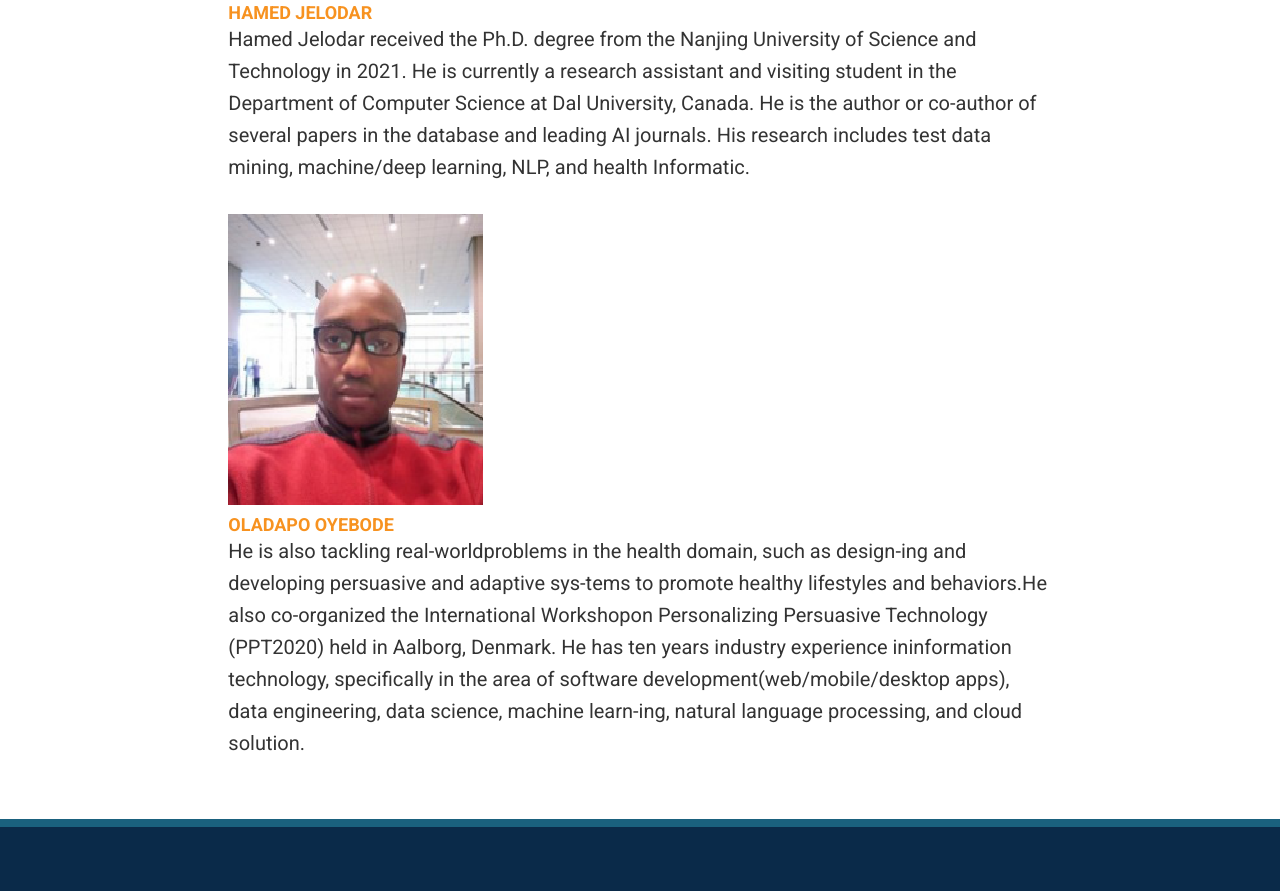
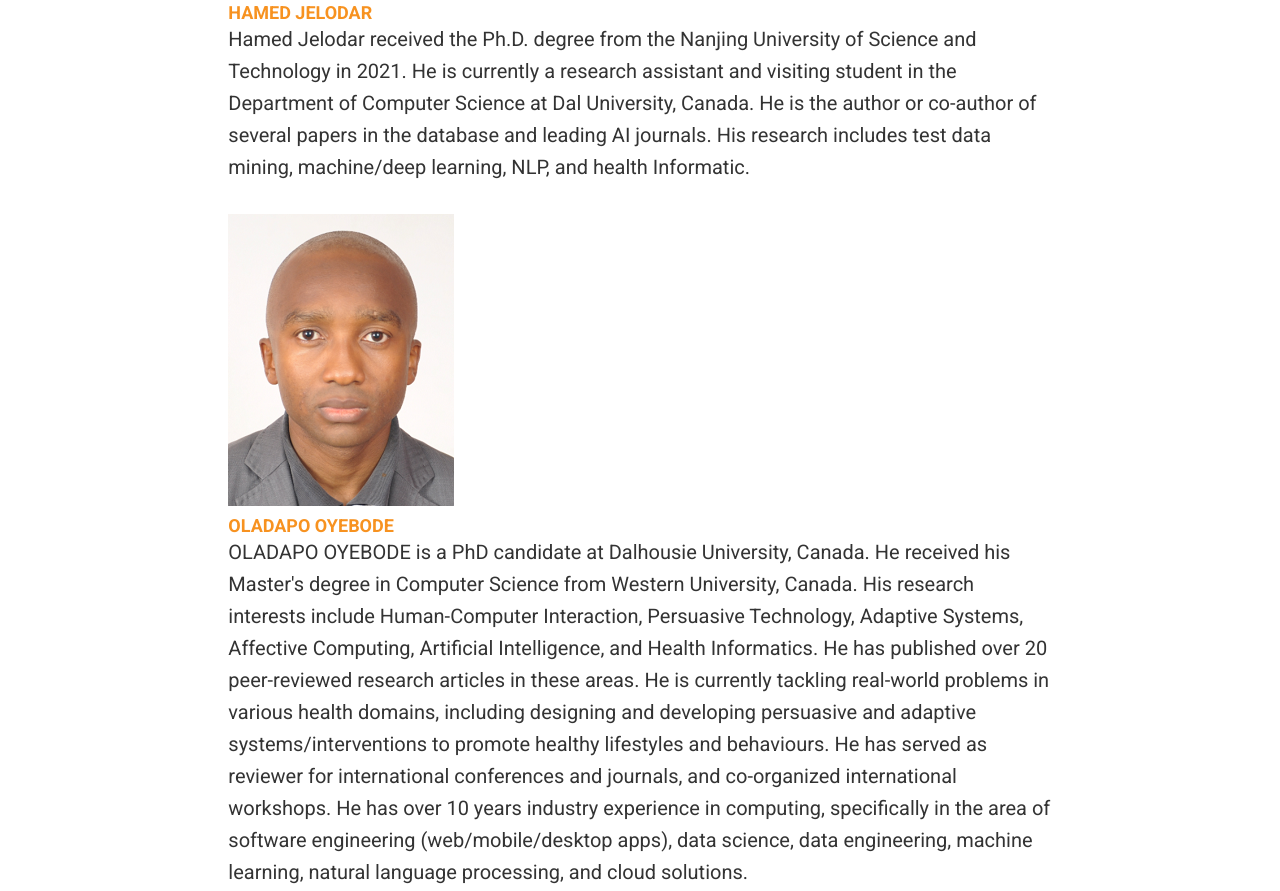
Before and after one commit to COVGEN/DalCOVGEN, a plain HTML site: page COVGEN-Team.html in a window 1280 px wide. Shown: the part 2185-3076 px from the top of the page. Drawn offline with nearby package versions, Linux system fonts and the light colour scheme.

Commit message:
Update COVGEN-Team.html

```diff
--- a/COVGEN-Team.html
+++ b/COVGEN-Team.html
@@ -106,9 +106,9 @@
                 </section>
 
                 <section>
-                    <img class="img-responsive" src="img/Ola.png" alt=" ">
+                    <img class="img-responsive" src="img/Ola3.png" alt=" ">
                     <h4>Oladapo Oyebode</h4>
-                    <p>  He is also tackling real-worldproblems in the health domain, such as design-ing and developing persuasive and adaptive sys-tems to promote healthy lifestyles and behaviors.He also co-organized the International Workshopon Personalizing Persuasive Technology (PPT2020) held in Aalborg, Denmark. He has ten years industry experience ininformation technology, specifically in the area of software development(web/mobile/desktop apps), data engineering, data science, machine learn-ing, natural language processing, and cloud solution.</p>
+                    <p> OLADAPO OYEBODE is a PhD candidate at Dalhousie University, Canada. He received his Master's degree in Computer Science from Western University, Canada. His research interests include Human-Computer Interaction, Persuasive Technology, Adaptive Systems, Affective Computing, Artificial Intelligence, and Health Informatics. He has published over 20 peer-reviewed research articles in these areas. He is currently tackling real-world problems in various health domains, including designing and developing persuasive and adaptive systems/interventions to promote healthy lifestyles and behaviours. He has served as reviewer for international conferences and journals, and co-organized international workshops. He has over 10 years industry experience in computing, specifically in the area of software engineering (web/mobile/desktop apps), data science, data engineering, machine learning, natural language processing, and cloud solutions.</p>
                 </section>
 
 
```
